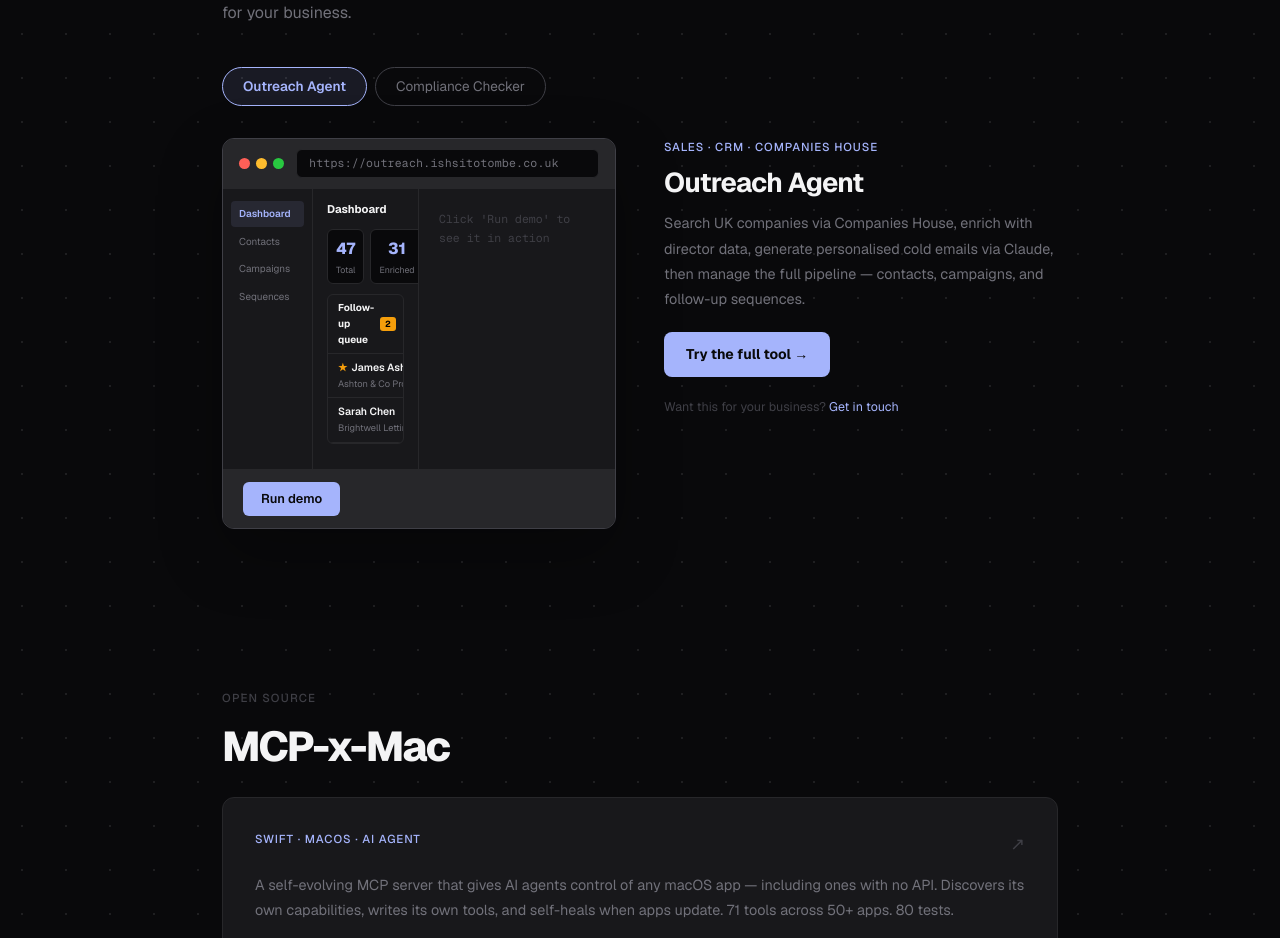
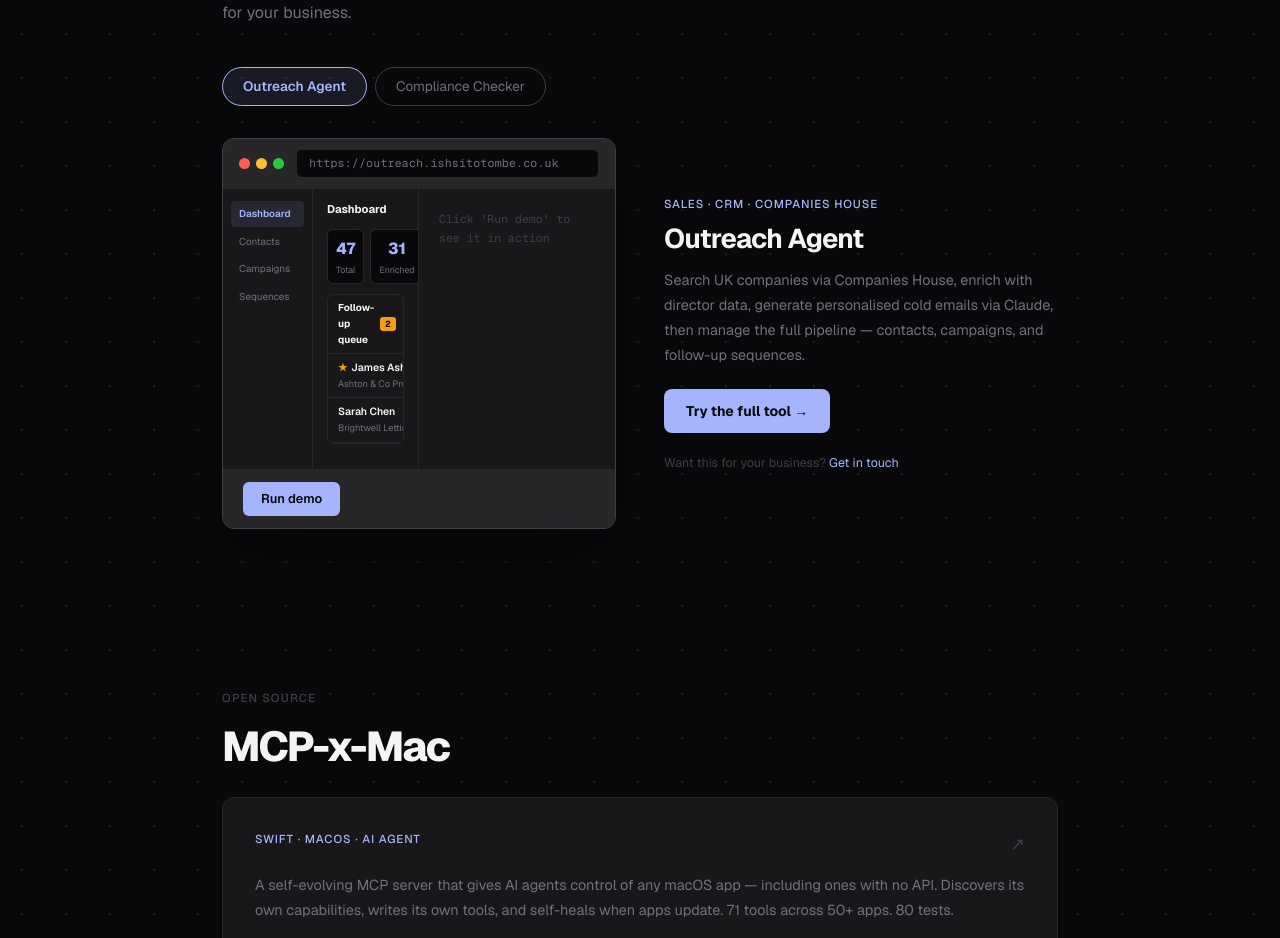
Before and after one commit to reverendish/ish-portfolio, a Next.js app: page / in a window 1280 px wide. Shown: the part 1000-1938 px from the top of the page. Built offline with nearby package versions, Linux system fonts and the light colour scheme.

Commit message:
fix: outreach CRM mockup, script lines, demo panel alignment

```diff
--- a/app/globals.css
+++ b/app/globals.css
@@ -97,7 +97,7 @@
   display: grid;
   grid-template-columns: 1fr 1fr;
   gap: 48px;
-  align-items: start;
+  align-items: center;
 }
 
 .howItWorksGrid {
--- a/app/page.tsx
+++ b/app/page.tsx
@@ -568,8 +568,8 @@
             <div className="demoGrid">
               {/* Left — browser mockup */}
               <BrowserFrame url={DEMOS[activeDemo].href}>
-                <div style={{ display: 'grid', gridTemplateColumns: '1fr 1fr', minHeight: '280px' }}>
-                  <div style={{ borderRight: '1px solid var(--border)', minWidth: 0, overflow: 'hidden' }}>
+                <div style={{ display: 'grid', gridTemplateColumns: '1fr 1fr', minHeight: '280px', alignItems: 'stretch' }}>
+                  <div style={{ borderRight: '1px solid var(--border)', minWidth: 0, overflow: 'hidden', display: 'flex', flexDirection: 'column' }}>
                     {activeDemo === 'outreach'   && <OutreachUIMockup />}
                     {activeDemo === 'compliance' && <ComplianceUIMockup />}
                   </div>
```
